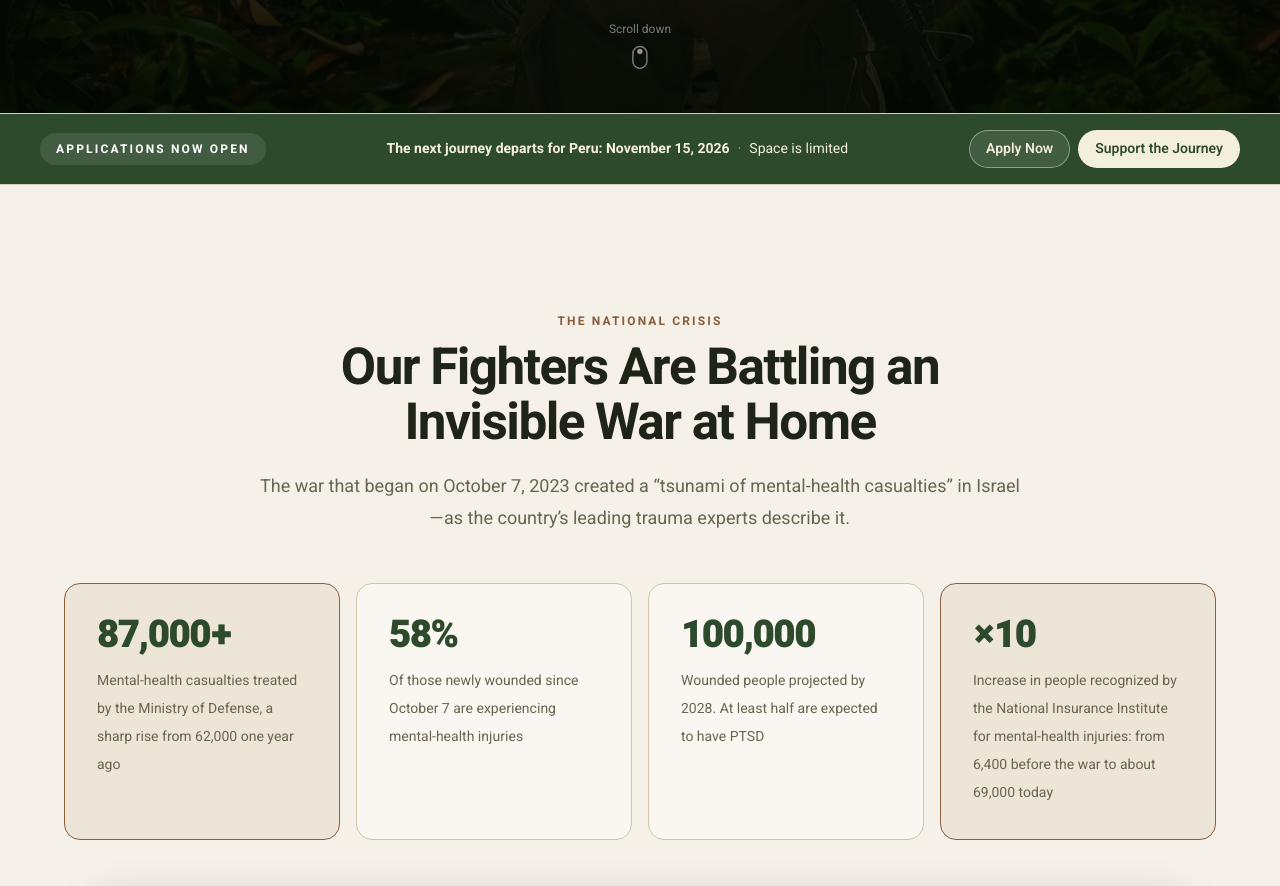
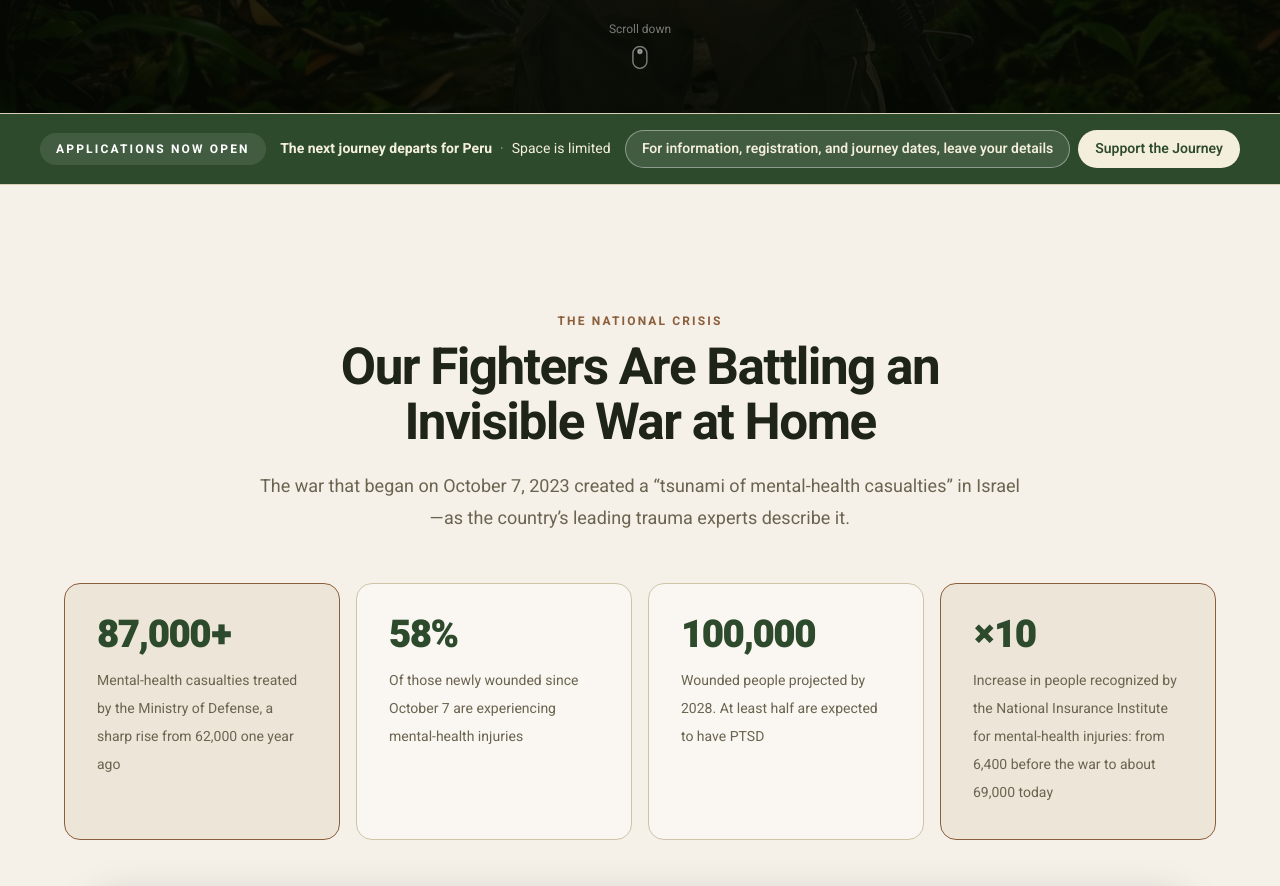
Before and after one commit to DuduKova/arvut-tribe, a Next.js app: page /en in a window 1280 px wide. Shown: the part 1120-2006 px from the top of the page. Built offline with nearby package versions, Linux system fonts and the light colour scheme; no server answers.

Commit message:
Update journey announcement CTA

```diff
--- a/src/app/[locale]/(site)/homepageContent.ts
+++ b/src/app/[locale]/(site)/homepageContent.ts
@@ -139,9 +139,9 @@ export const homepageContent: Record<SupportedLocale, HomepageContent> = {
     },
     announcement: {
       badge: "מיונים פתוחים עכשיו",
-      departure: "המסע הקרוב יוצא לפרו: 15 לנובמבר 2026",
+      departure: "המסע הקרוב יוצא לפרו",
       availability: "מספר המקומות מוגבל",
-      cta: "הגישו מועמדות",
+      cta: "למידע, הרשמה ומועדי המסע השאירו פרטים",
       donateCta: "תמכו במסע",
     },
     crisis: {
@@ -412,9 +412,9 @@ export const homepageContent: Record<SupportedLocale, HomepageContent> = {
     },
     announcement: {
       badge: "Applications Now Open",
-      departure: "The next journey departs for Peru: November 15, 2026",
+      departure: "The next journey departs for Peru",
       availability: "Space is limited",
-      cta: "Apply Now",
+      cta: "For information, registration, and journey dates, leave your details",
       donateCta: "Support the Journey",
     },
     crisis: {
```
